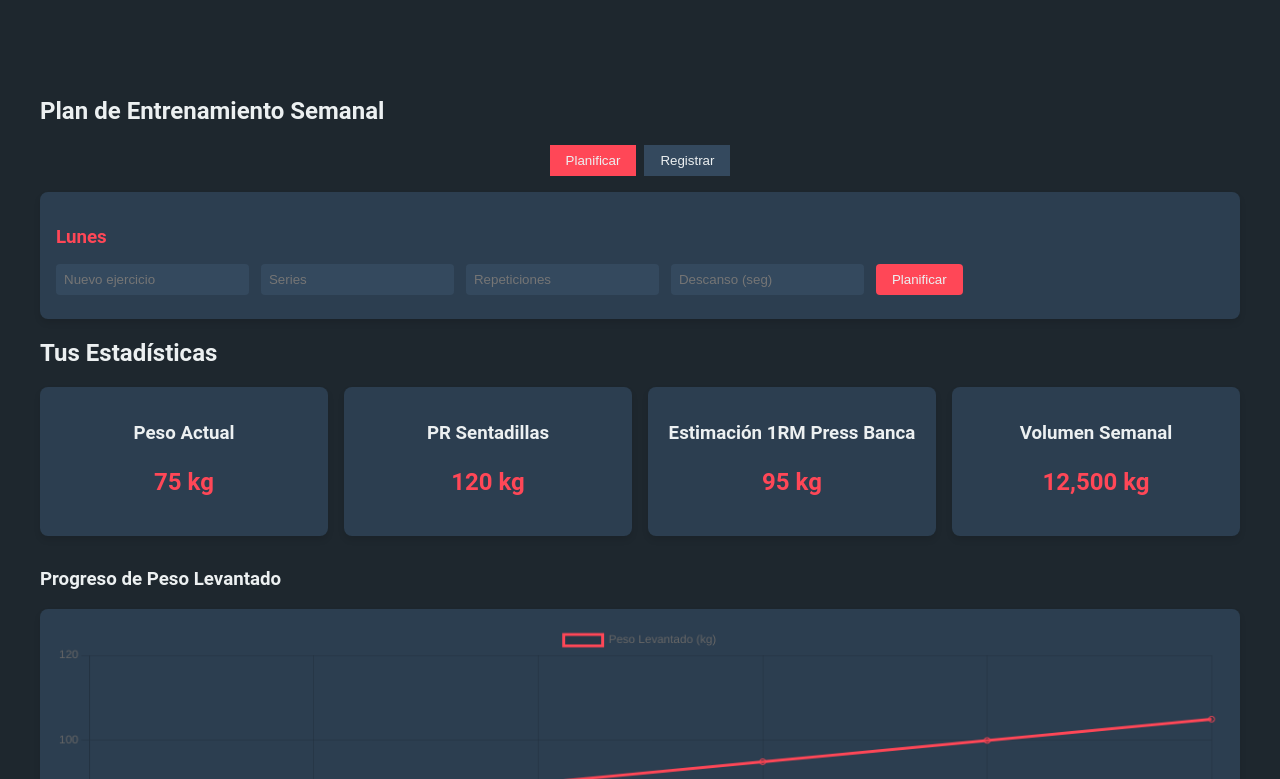
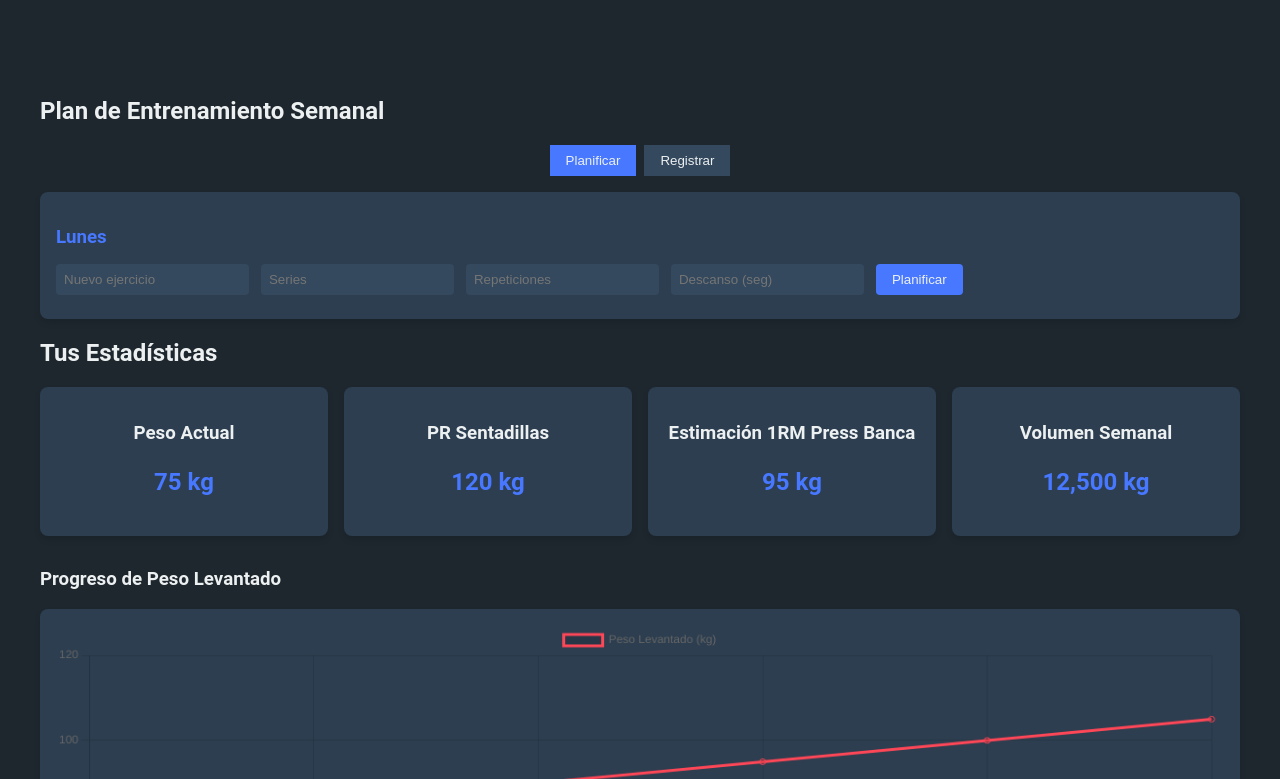
Before and after one commit to WhiterBy1/Gymstats, a plain HTML site: page index.html in a window 1280 px wide. Shown: the part 314-1093 px from the top of the page. Drawn offline with nearby package versions, Linux system fonts and the light colour scheme.

Commit message:
Cambie el primmary color

```diff
--- a/index.html
+++ b/index.html
@@ -7,7 +7,7 @@
     <script src="https://cdn.jsdelivr.net/npm/chart.js"></script>
     <style>
         :root {
-            --primary-color: #ff4757;
+            --primary-color: #4778ff;
             --secondary-color: #2f3542;
             --background-color: #1e272e;
             --card-background: #2c3e50;
```
